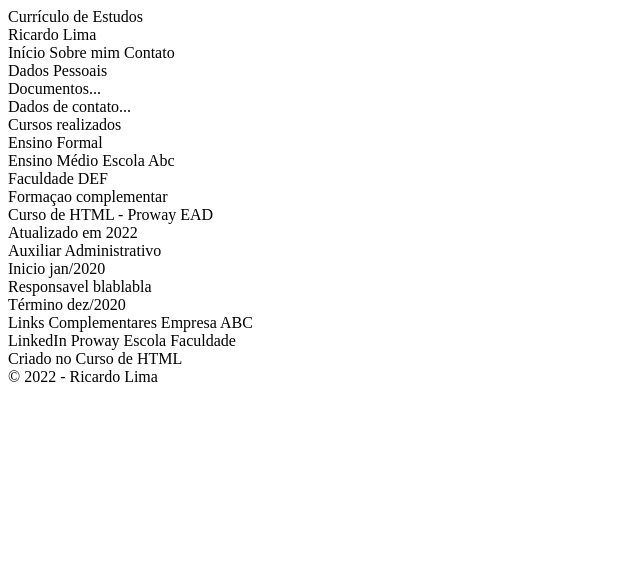
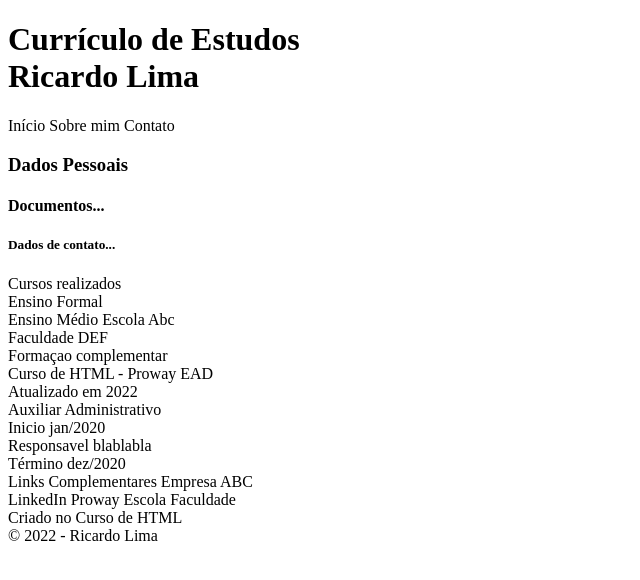
Before and after one commit to dilton92/StartByCapgemini, a plain HTML site: page HtmlBasico/tags.html in a window 1280 px wide. Shown: the whole page, without its empty margins (0-640 px from the left). Drawn offline with Linux system fonts and the light colour scheme.

Commit message:
Conclui curso Html

```diff
--- a/HtmlBasico/tags.html
+++ b/HtmlBasico/tags.html
@@ -8,10 +8,12 @@
 </head>
 <body>
     <header>
-        Currículo de Estudos
-        <div>
-            Ricardo Lima
-        </div>
+        <h1>
+            Currículo de Estudos
+            <div>
+                <span>Ricardo Lima </span>
+            </div>
+        </h1>
         <nav>
             <span>Início</span>
             <span>Sobre mim</span>
@@ -19,12 +21,12 @@
         </nav>
     </header>
     <section>
-        Dados Pessoais
+        <h3> Dados Pessoais </h3>
         <section>
-            Documentos...
+            <h4>Documentos...</h4>
         </section>
         <section>
-            Dados de contato...
+            <h5>Dados de contato...</h5>
         </section>
     </section>
     <main>
```
